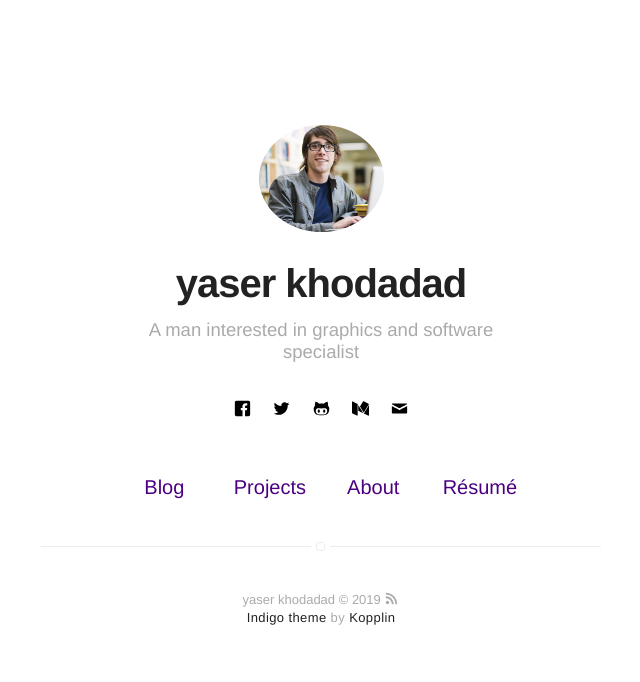
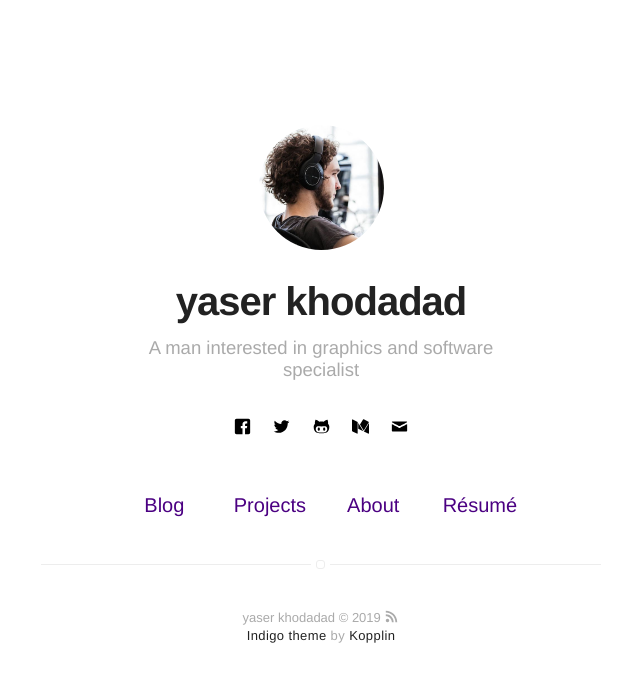
Before and after one commit to yaserkhodadad/yaserkhodadad.github.io, a Jekyll site: the page built from index.html, in a window 1280 px wide. Shown: the top 682 px of the page, without its empty margins (319-959 px from the left). Built offline with Jekyll 4.4.1, drawn with Linux system fonts in a browser that asks for light colours.

Commit message:
Update _config.yml

```diff
--- a/_config.yml
+++ b/_config.yml
@@ -8,7 +8,7 @@ description: A blog about technology and stuff related
 # if it's an external image, update below for true
 # better with square images
 external-image: false
-picture: assets/images/james.jpg
+picture: assets/images/profile.jpg
 
 # If you want to include your resume, set to true
 # and specify source (external or local).
@@ -58,7 +58,7 @@ authors:
         name: yaser khodadad
         bio: A man interested in graphics and software specialist
         external-image: false
-        picture: assets/images/james.jpg
+        picture: assets/images/profile.jpg
         twitter: johndoe
     jamesfoster:
         name: James Foster
```
